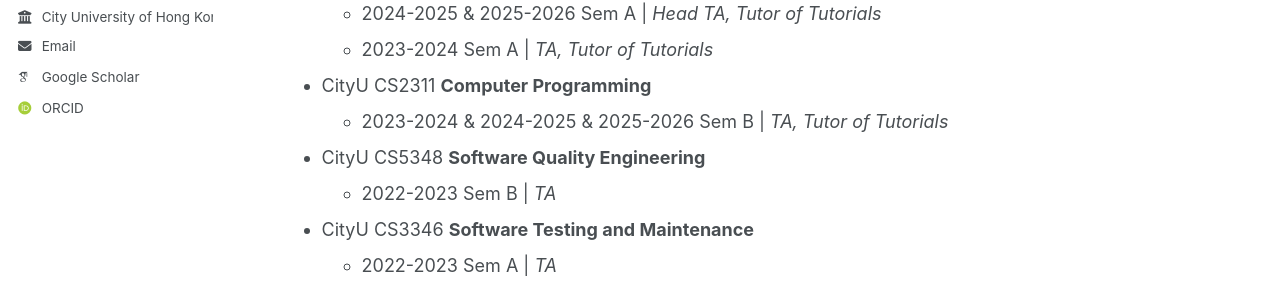
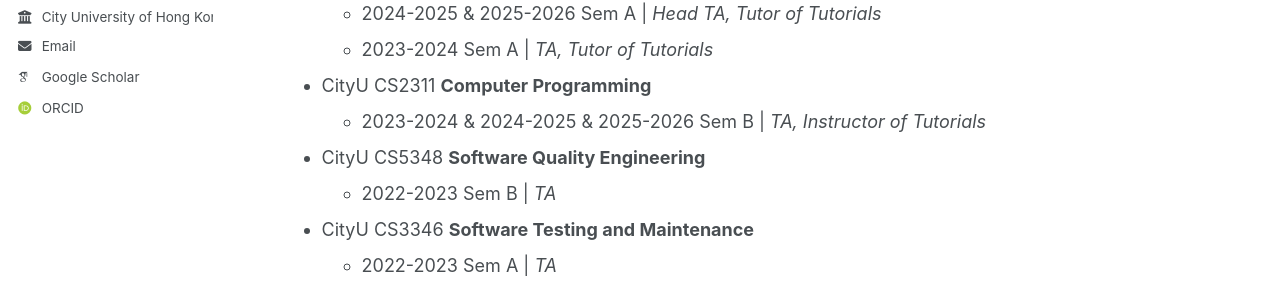
Before and after one commit to qilin-zhou/qilin-zhou.github.io, a Jekyll site: the page built from _pages/about.md, in a window 1280 px wide and 900 px high, scrolled down 1963 px. Shown: the part 384-688 px from the top of the window. Built offline with Jekyll 4.4.1, drawn with Linux system fonts in a browser that asks for light colours; some web fonts are replaced; a script bundle is joined from its source files by our own code; library files that are not in the unit come from our copies.

Commit message:
Update about.md

```diff
--- a/_pages/about.md
+++ b/_pages/about.md
@@ -78,7 +78,7 @@
   * 2024-2025 & 2025-2026 Sem A \| <i>Head TA, Tutor of Tutorials</i>
   * 2023-2024 Sem A \| <i>TA, Tutor of Tutorials</i>
 - CityU CS2311 **Computer Programming**
-  * 2023-2024 & 2024-2025 & 2025-2026 Sem B \| <i> TA, Tutor of Tutorials</i>
+  * 2023-2024 & 2024-2025 & 2025-2026 Sem B \| <i> TA, Instructor of Tutorials</i>
 - CityU CS5348 **Software Quality Engineering**
   * 2022-2023 Sem B \| <i>TA</i>
 - CityU CS3346 **Software Testing and Maintenance**
```
